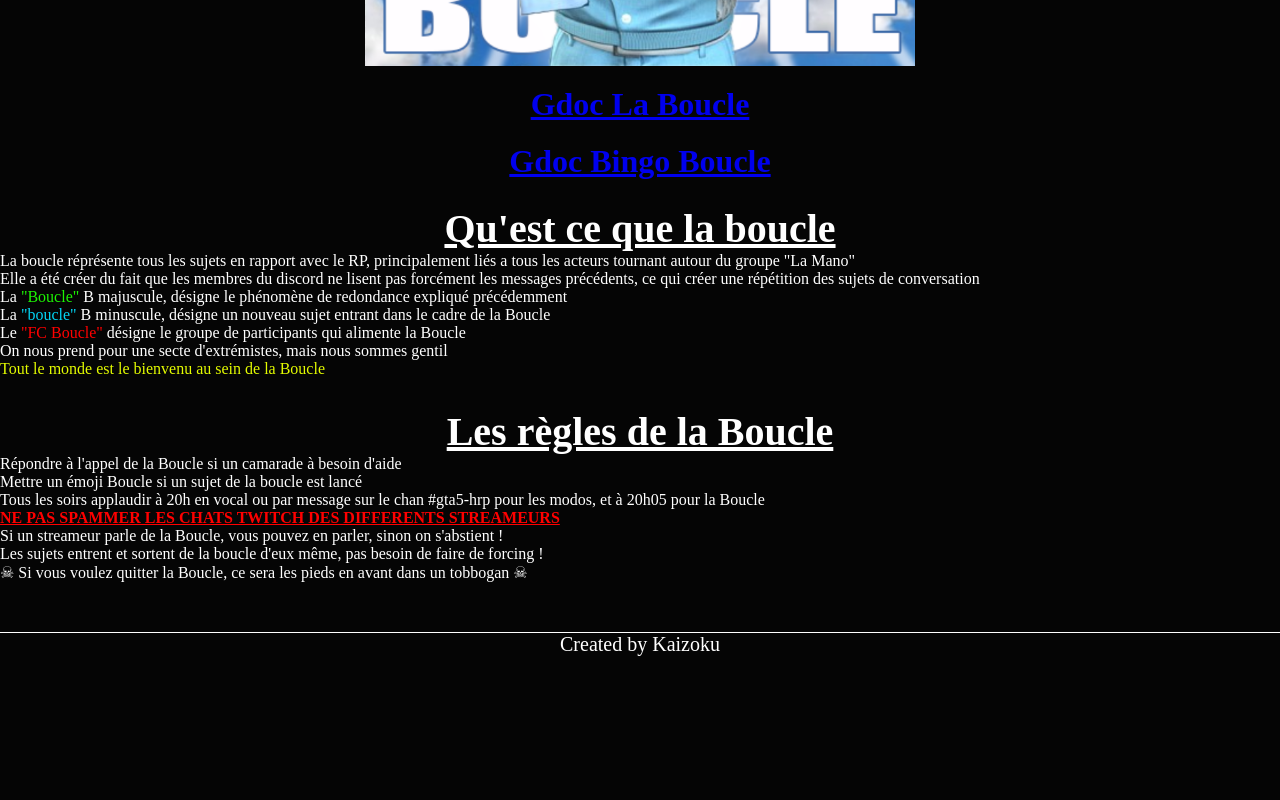
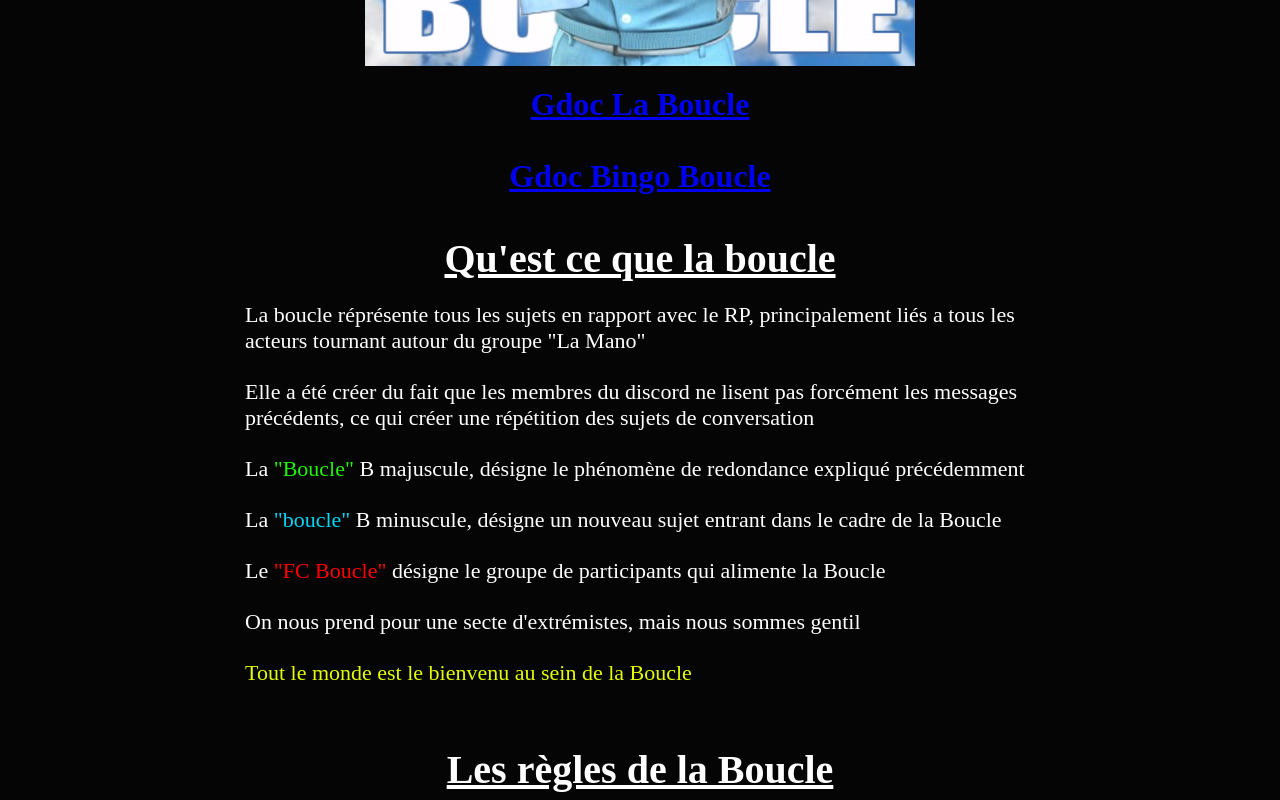
Before and after one commit to Senedea/bouclesvuejs, a Vue app: page /faq in a window 1280 px wide. Shown: the part 480-1280 px from the top of the page. Before the commit the page ends 1136 px from the top, so only its background shows below. Built offline with nearby package versions, Linux system fonts and the light colour scheme.

Commit message:
Update site

```diff
--- a/src/components/Footer.vue
+++ b/src/components/Footer.vue
@@ -1,7 +1,7 @@
 <template>
   <div>
     <footer>
-      Created by Kaizoku
+      Created by Kaizoku#5798 Copyright ©
     </footer>
   </div>
 </template>
--- a/src/components/pages/Bingo.vue
+++ b/src/components/pages/Bingo.vue
@@ -3,7 +3,7 @@
     <p class="bingop">
       Cliquez sur les cases si un event de ton bingo se passe !
     </p>
-    <button id="bingobutton" @click="tablotemp = shuffle(tablo).slice(0, 16)">
+    <button id="bingobutton" @click="shuffletemp">
       Nouvelle Grille
     </button>
 
@@ -123,7 +123,14 @@ export default {
       return a;
     },
     shuffletemp: function() {
-      this.tablotemp = this.shuffle(this.tablo);
+      // document.querySelectorAll("td").classList.remove("active")
+      this.$el.querySelectorAll("td").forEach(function(e){
+        e.classList.remove("active")
+      })
+
+
+
+      this.tablotemp = this.shuffle(this.tablo).slice(0, 16);
     },
     toggleactive: function(e) {
       e.currentTarget.classList.toggle("active");
--- a/src/components/pages/Faq.vue
+++ b/src/components/pages/Faq.vue
@@ -22,7 +22,7 @@
     </h1>
     <div class="faqboucle">
       <h1 class="titrefaq">Qu'est ce que la boucle</h1>
-      <p>
+      <div class="pregle"><p>
         La boucle réprésente tous les sujets en rapport avec le RP,
         principalement liés a tous les acteurs tournant autour du groupe "La
         Mano"
@@ -47,10 +47,10 @@
       <p>On nous prend pour une secte d'extrémistes, mais nous sommes gentil</p>
       <p style="color: #E4FC00">
         Tout le monde est le bienvenu au sein de la Boucle
-      </p>
+      </p></div>
 
       <h1 id="titreregle" class="titrefaq">Les règles de la Boucle</h1>
-      <p>Répondre à l'appel de la Boucle si un camarade à besoin d'aide</p>
+      <div class="pregle"><p>Répondre à l'appel de la Boucle si un camarade à besoin d'aide</p>
       <p>Mettre un émoji Boucle si un sujet de la boucle est lancé</p>
       <p>
         Tous les soirs applaudir à 20h en vocal ou par message sur le chan
@@ -70,7 +70,7 @@
       <p>
         ☠ Si vous voulez quitter la Boucle, ce sera les pieds en avant dans un
         tobbogan ☠
-      </p>
+      </p></div>
     </div>
   </div>
 </template>
@@ -114,8 +114,18 @@ export default {
 
 #faqbouc h1 {
   color: white;
+  margin-bottom: 15px;
 }
 #faqbouc p {
   color: white;
+  font-size: 22px;
+  margin-bottom: 25px;
+
+}
+
+#faqbouc .pregle{
+  margin: 0 auto;
+  max-width: 800px;
+  padding: 5px;
 }
 </style>
--- a/src/components/pages/Home.vue
+++ b/src/components/pages/Home.vue
@@ -3,7 +3,7 @@
     <h2 id="welcome">
       <p>Bienvenue sur les Saintes Boucles de 21JC</p>
       <p>
-        Vous trouverez un recensement des différents sujets RP qui, lors de discussions HRP, reviennent !
+        Vous trouverez un recensement des différents sujets RP qui, lors de discussions HRP, reviennent en boucle !
       </p>
     </h2>
     <!-- <Prediction/> -->
--- a/src/components/pages/Prediction.vue
+++ b/src/components/pages/Prediction.vue
@@ -140,6 +140,7 @@ export default {
   background-color: rgb(39, 104, 104);
   padding-top: 50px;
   border: 5px solid red;
+  font-weight: bold;
 }
 
 #blocbouton {
```
